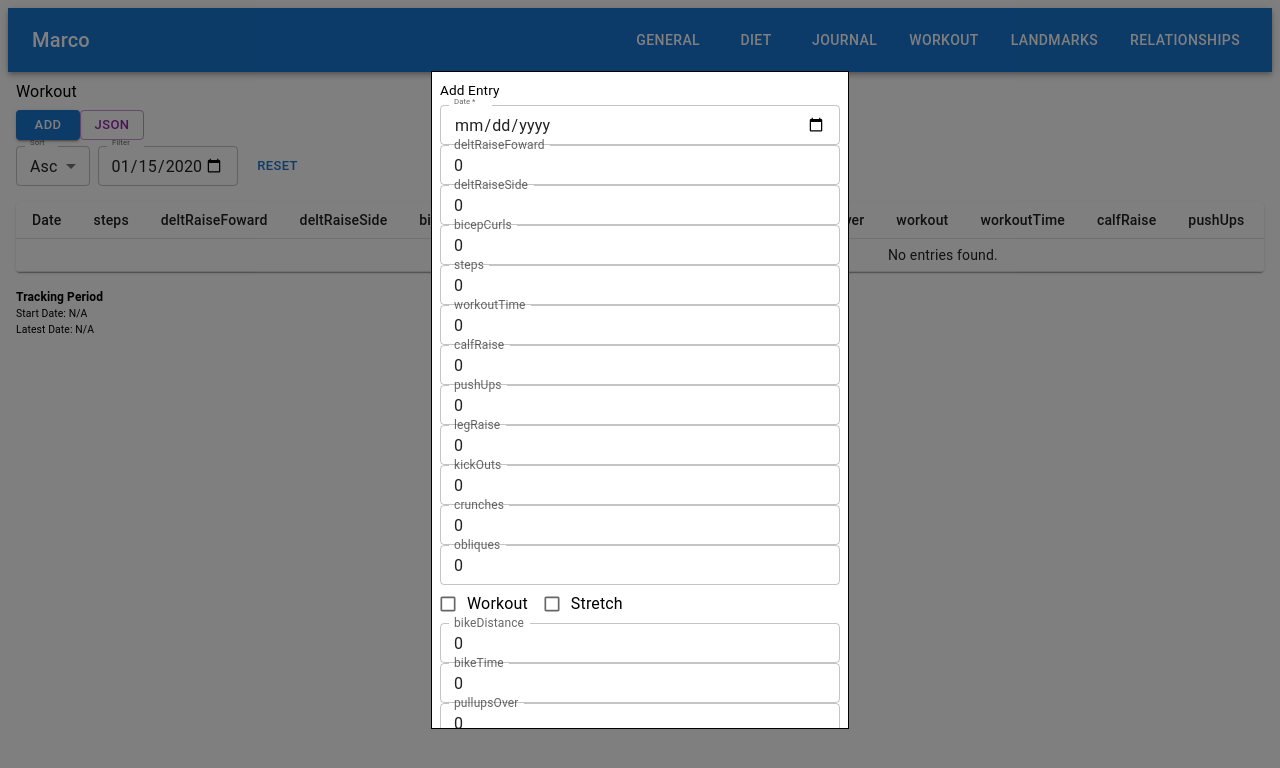
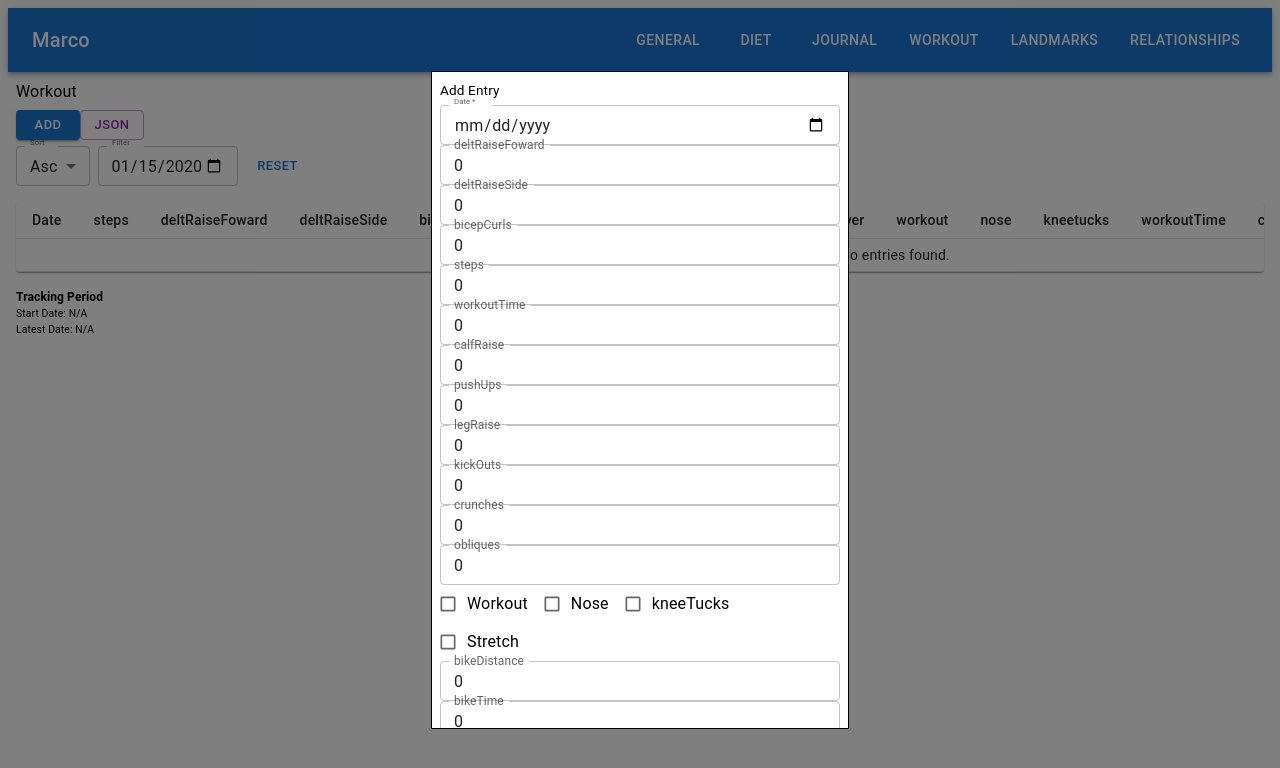
Before and after one commit to codebymarco/life-track-app, a React (Vite) app: page /workout in a window 1280 px wide. Both pictures are taken after typing "2020-01-15" into the empty fields and a click on the button "ADD". Shown: the top 768 px of the page. Built offline with nearby package versions, Linux system fonts and the light colour scheme.

Commit message:
added more stuff to life track

```diff
--- a/src/pages/Workout.tsx
+++ b/src/pages/Workout.tsx
@@ -39,6 +39,8 @@ type FormData = {
   bicepCurls: number;
   bicepCurlsReverse: number;
   workout: boolean;
+  nose: boolean;
+  kneeTucks: boolean;
   workoutTime: number; // New Field
   calfRaise: number; // New Field
   pushUps: number; // New Field
@@ -168,6 +170,8 @@ const Workout: React.FC = () => {
     deltRaiseSide: 0,
     bicepCurls: 0,
     workout: false,
+    nose: false,
+    kneeTucks: false,
     workoutTime: 0, // New Field
     calfRaise: 0, // New Field
     pushUps: 0, // New Field
@@ -242,6 +246,8 @@ const Workout: React.FC = () => {
       deltRaiseSide: 0,
       bicepCurls: 0,
       workout: false,
+      nose: false,
+      kneeTucks: false,
       workoutTime: 0, // New Field
       calfRaise: 0, // New Field
       pushUps: 0, // New Field
@@ -668,6 +674,34 @@ const Workout: React.FC = () => {
             }
           />
 
+<FormControlLabel
+            control={
+              <Checkbox
+                checked={formData.nose}
+                name="nose"
+                onChange={handleChange}
+                size="small"
+              />
+            }
+            label={
+              <Typography className={classes.checkboxLabel}>Nose</Typography>
+            }
+          />
+
+<FormControlLabel
+            control={
+              <Checkbox
+                checked={formData.kneeTucks}
+                name="kneeTucks"
+                onChange={handleChange}
+                size="small"
+              />
+            }
+            label={
+              <Typography className={classes.checkboxLabel}>kneeTucks</Typography>
+            }
+          />
+
           <FormControlLabel
             control={
               <Checkbox
@@ -971,6 +1005,16 @@ const Workout: React.FC = () => {
               </Typography>
 
               <Typography style={{ fontSize: "0.85rem" }}>
+                <strong>nose:</strong>{" "}
+                {viewEntry.nose ? <CheckCircleIcon /> : <CancelIcon />}
+              </Typography>
+
+              <Typography style={{ fontSize: "0.85rem" }}>
+                <strong>kneeTucks:</strong>{" "}
+                {viewEntry.kneeTucks ? <CheckCircleIcon /> : <CancelIcon />}
+              </Typography>
+
+              <Typography style={{ fontSize: "0.85rem" }}>
                 <strong>workoutTime:</strong>{" "}
                 {viewEntry.workoutTime ? "Yes" : "No"}
               </Typography>
@@ -1107,6 +1151,8 @@ const Workout: React.FC = () => {
               </TableCell>
               <TableCell className={classes.tableHeader}>pullupsOver</TableCell>
               <TableCell className={classes.tableHeader}>workout</TableCell>
+              <TableCell className={classes.tableHeader}>nose</TableCell>
+              <TableCell className={classes.tableHeader}>kneetucks</TableCell>
               <TableCell className={classes.tableHeader}>workoutTime</TableCell>
               <TableCell className={classes.tableHeader}>calfRaise</TableCell>
               <TableCell className={classes.tableHeader}>pushUps</TableCell>
@@ -1187,6 +1233,12 @@ const Workout: React.FC = () => {
 
                     <TableCell className={classes.tableCell}>
                       {entry.workout ? <CheckCircleIcon /> : <CancelIcon />}
+                    </TableCell>
+                    <TableCell className={classes.tableCell}>
+                      {entry.nose ? <CheckCircleIcon /> : <CancelIcon />}
+                    </TableCell>
+                    <TableCell className={classes.tableCell}>
+                      {entry.kneeTucks ? <CheckCircleIcon /> : <CancelIcon />}
                     </TableCell>
                     <TableCell className={classes.tableCell}>
                       {entry.workoutTime || 0}
```
